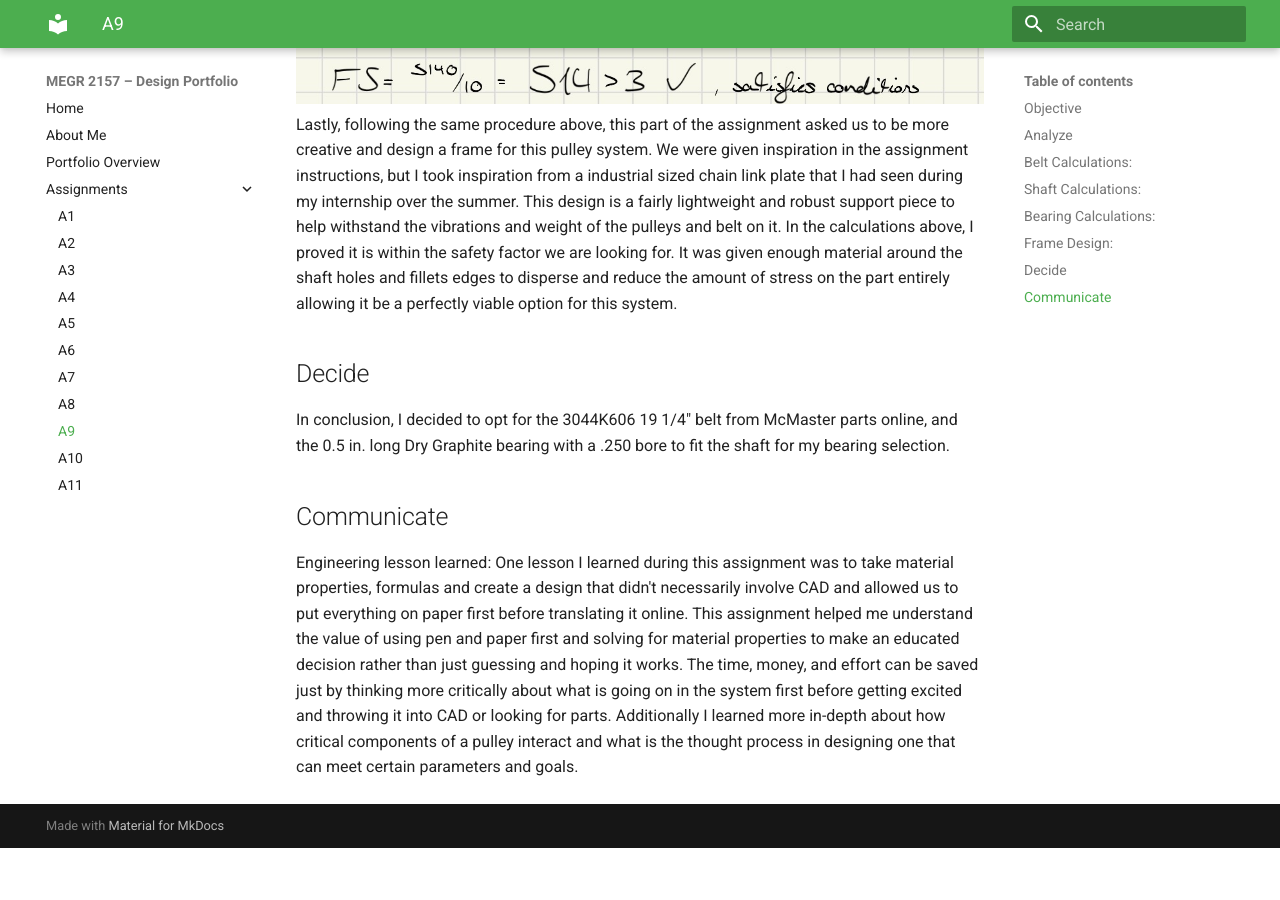
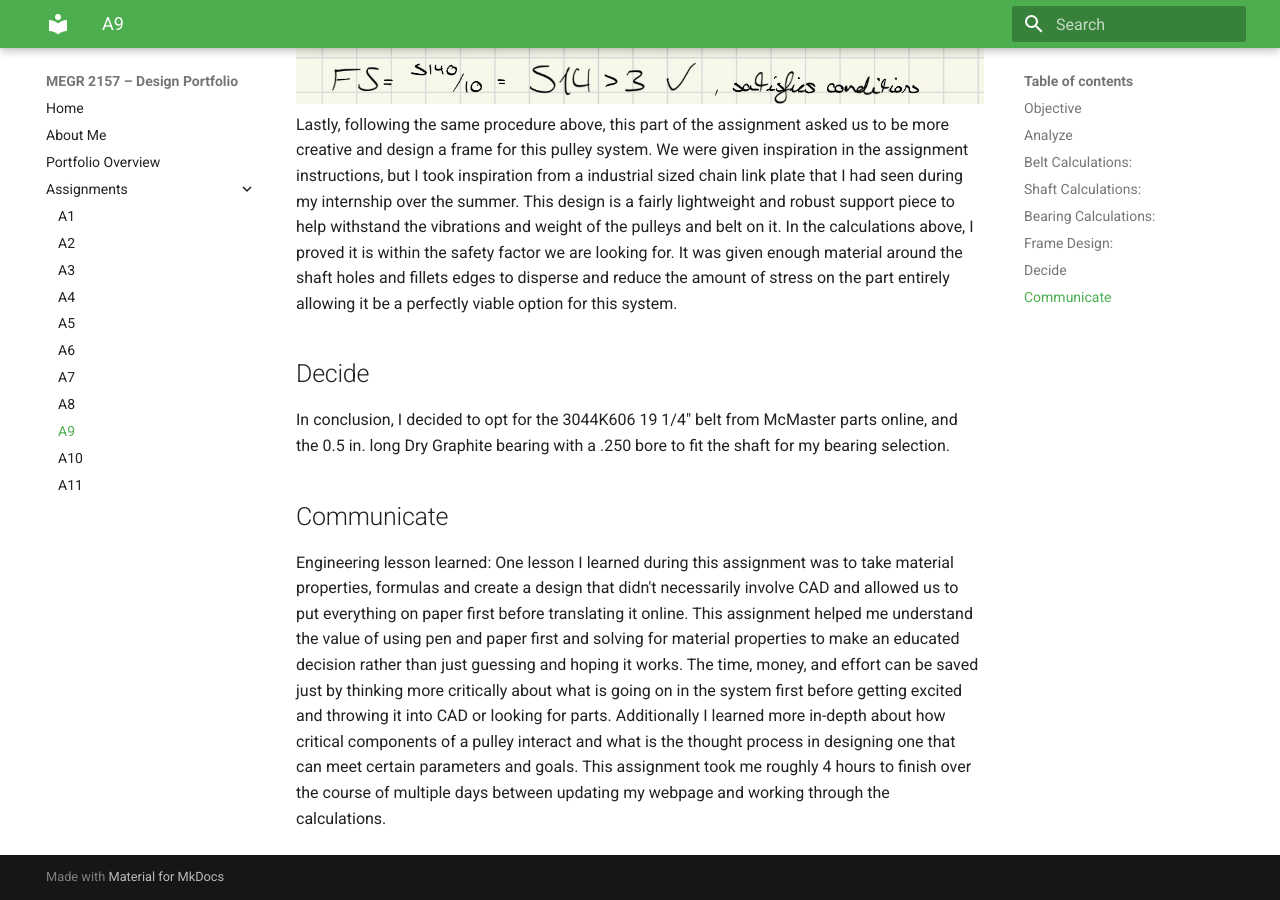
Before and after one commit to jhatch24/megr2156-portfolio, an MkDocs documentation site: the page built from docs/assignments/A09/index.md, in a window 1280 px wide and 900 px high, scrolled down 5395 px. Built offline with MkDocs 1.6.1 and Material for MkDocs 9.7.7, drawn with Linux system fonts in a browser that asks for light colours; before the commit the page ends 6243 px from its top, so only the background shows below that.

Commit message:
Expand on engineering lesson learned in assignment
Added time taken to complete the assignment and emphasized the importance of critical thinking in design.

```diff
--- a/docs/assignments/A09/index.md
+++ b/docs/assignments/A09/index.md
@@ -35,4 +35,4 @@ Lastly, following the same procedure above, this part of the assignment asked us
 In conclusion, I decided to opt for the 3044K606 19 1/4" belt from McMaster parts online, and the 0.5 in. long Dry Graphite bearing with a .250 bore to fit the shaft for my bearing selection.
 
 ## Communicate
-Engineering lesson learned: One lesson I learned during this assignment was to take material properties, formulas and create a design that didn't necessarily involve CAD and allowed us to put everything on paper first before translating it online. This assignment helped me understand the value of using pen and paper first and solving for material properties to make an educated decision rather than just guessing and hoping it works. The time, money, and effort can be saved just by thinking more critically about what is going on in the system first before getting excited and throwing it into CAD or looking for parts. Additionally I learned more in-depth about how critical components of a pulley interact and what is the thought process in designing one that can meet certain parameters and goals.
+Engineering lesson learned: One lesson I learned during this assignment was to take material properties, formulas and create a design that didn't necessarily involve CAD and allowed us to put everything on paper first before translating it online. This assignment helped me understand the value of using pen and paper first and solving for material properties to make an educated decision rather than just guessing and hoping it works. The time, money, and effort can be saved just by thinking more critically about what is going on in the system first before getting excited and throwing it into CAD or looking for parts. Additionally I learned more in-depth about how critical components of a pulley interact and what is the thought process in designing one that can meet certain parameters and goals. This assignment took me roughly 4 hours to finish over the course of multiple days between updating my webpage and working through the calculations.
```
